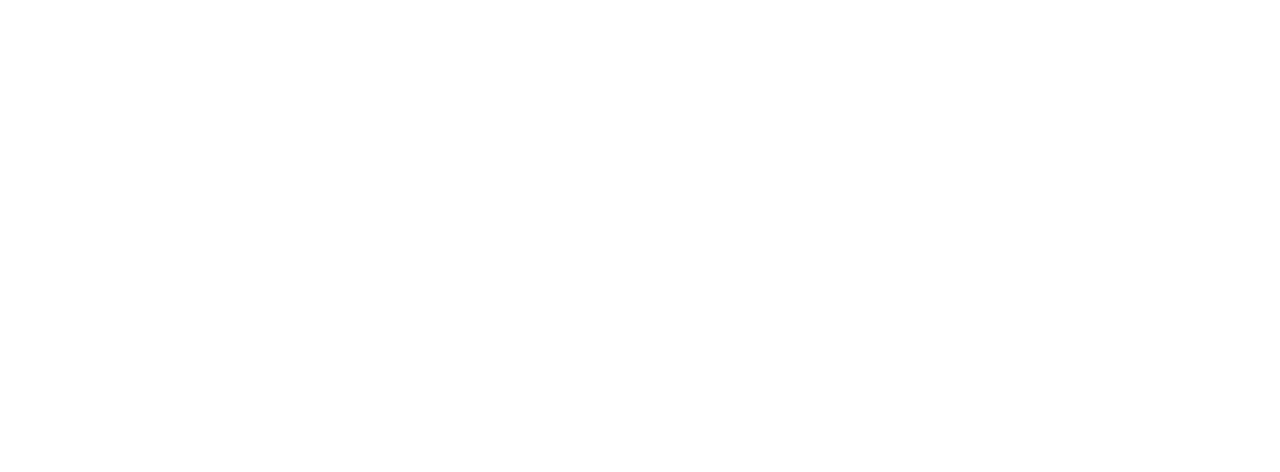
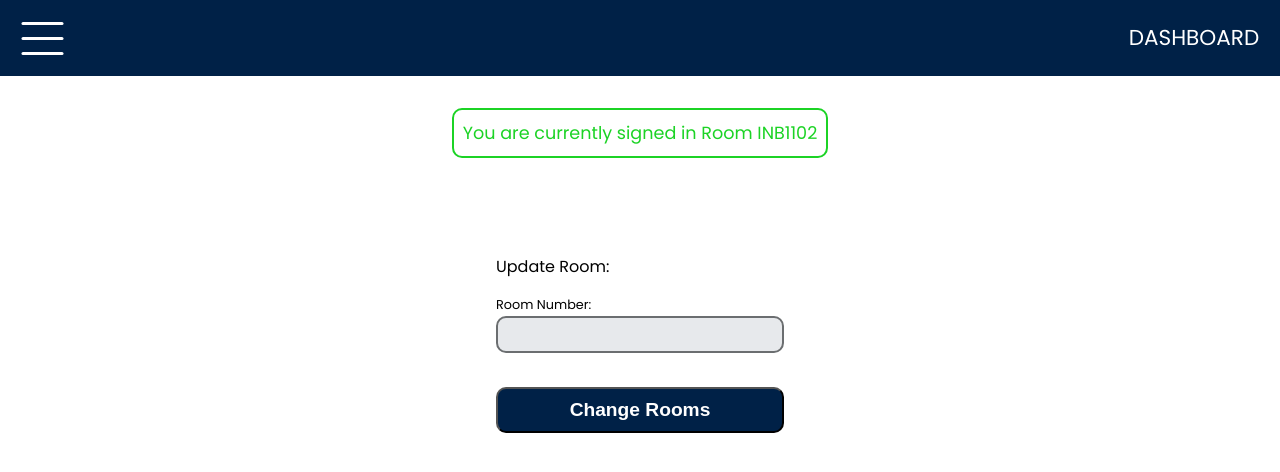
Before and after one commit to JakeSwin/TSE_LoneWorkingRegisterPortal, a Vue app: page /dashboard in a window 1280 px wide. Before the commit this address had no page. Shown: the top 472 px of the page. Built offline with nearby package versions, Linux system fonts and the light colour scheme.

Commit message:
Add Dashboard

```diff
--- a/src/router/index.js
+++ b/src/router/index.js
@@ -1,6 +1,7 @@
 import { createRouter, createWebHistory } from 'vue-router'
 import Login from '../views/Login.vue'
 import RegisterView from '../views/RegisterView.vue'
+import DashboardView from '../views/DashboardView.vue'
 
 const router = createRouter({
   history: createWebHistory(import.meta.env.BASE_URL),
@@ -18,6 +19,11 @@
       path: '/register',
       name: 'register',
       component: RegisterView
+    },
+    {
+      path: '/dashboard',
+      name: 'dashboard',
+      component: DashboardView
     }
   ]
 })
--- /dev/null
+++ b/src/views/DashboardView.vue
@@ -0,0 +1,118 @@
+<script>
+
+</script>
+
+<template>
+  <div class="container">
+    <header>
+      <object data="/MenuIcon.svg" type="image/svg+xml"></object>
+      <h2>DASHBOARD</h2>
+    </header>
+    <div class="content">
+      <div class="sign-in-status status-on">
+        <p>You are currently signed in Room INB1102</p>
+      </div>
+      <div class="sign-in-heatmap">
+
+      </div>
+      <div class="rooms">
+        <p>Update Room:</p>
+        <form action="" method="post" @submit.prevent="">
+          <div class="form-field">
+            <label for="room-num">Room Number:</label>
+            <input type="text" name="room-num" id="room-field">
+          </div>
+          <button>Change Rooms</button>
+        </form>
+      </div>
+    </div>
+  </div>
+</template>
+
+<style scoped>
+.container {
+  font-size: 1rem;
+  background-color: white;
+  width: 100%;
+  height: 667px;
+}
+
+header {
+  background-color: #002147;
+  color: white;
+  display: flex;
+  justify-content: space-between;
+  align-items: center;
+  padding: 1.3rem;
+  font-weight: 700;
+  font-size: 0.9em;
+}
+
+.content {
+  padding: 2em;
+  display: flex;
+  flex-direction: column;
+  align-items: center;
+  gap: 3em;
+  font-size: 1rem;
+  background-color: white;
+  width: 100%;
+}
+
+.sign-in-status {
+  border: 2px solid;
+  text-align: center;
+  padding: 0.5em;
+  border-radius: 10px;
+  font-size: 1.1em;
+}
+
+.status-on {
+  color: #1cd325;
+}
+
+.status-off {
+  color: #E93333;
+}
+
+form {
+    width: 100%;
+    display: flex;
+    flex-direction: column;
+    align-items: center;
+}
+.form-field {
+    display: flex;
+    flex-direction: column;
+}
+form .form-field {
+    width: 100%;
+    margin-bottom: 1em;
+}
+
+form .form-field input {
+    border: 2px solid #6B6E70;
+    background-color: #E7E9EC;
+    border-radius: 10px;
+    height: 2.8em;
+}
+
+form .form-field label {
+    font-size: 0.8em;
+}
+
+form button {
+    width: 15em;
+    height: 2.4em;
+    color: white;
+    font-size: 1.2em;
+    font-weight: 700;
+    background-color: #002147;
+    border-radius: 10px;
+    margin-top: 0.9em;
+}
+
+.rooms p {
+  margin-bottom: 1em;
+}
+</style>
```
Also changed, not shown: public/MenuIcon.svg (added).
